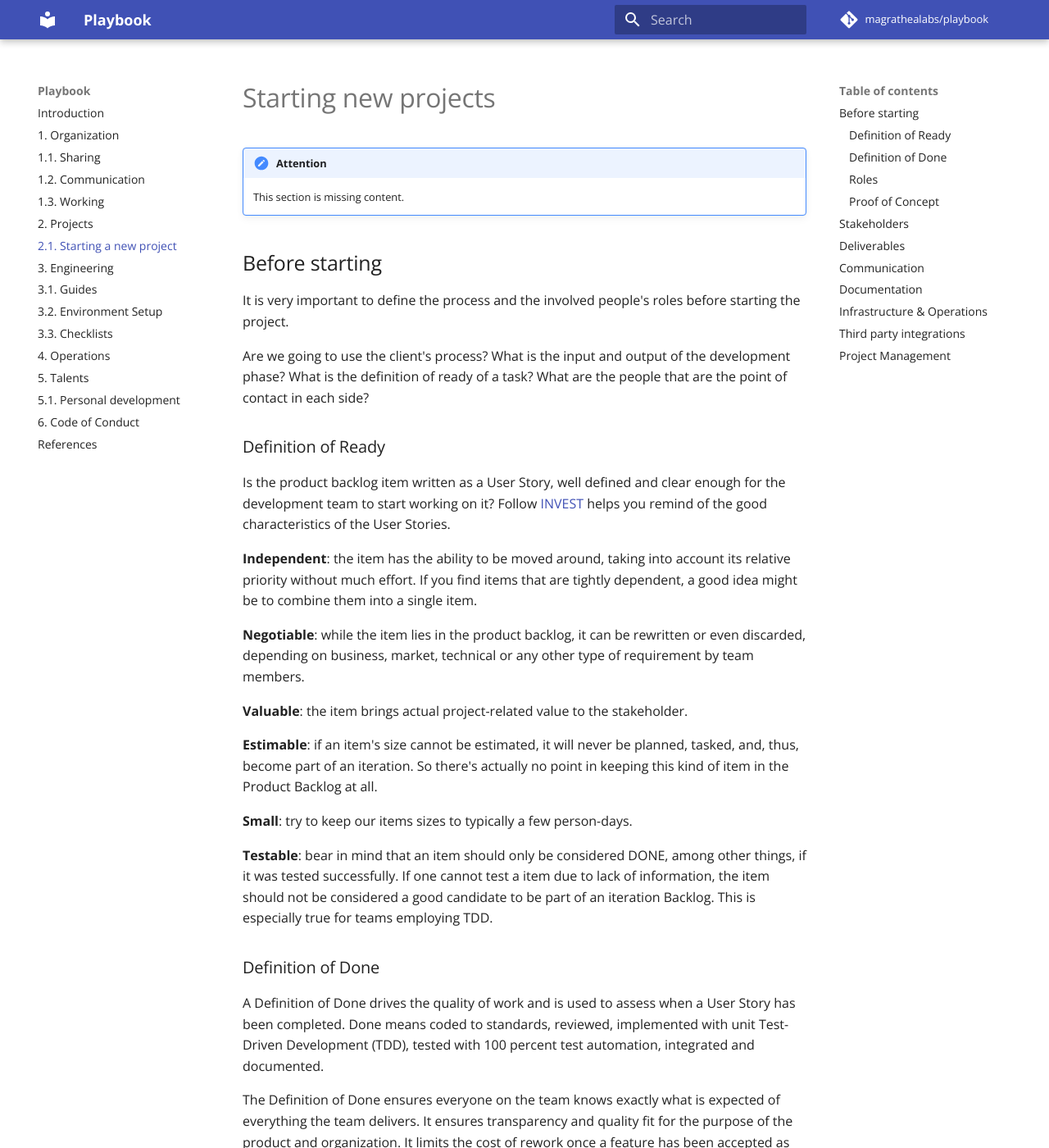
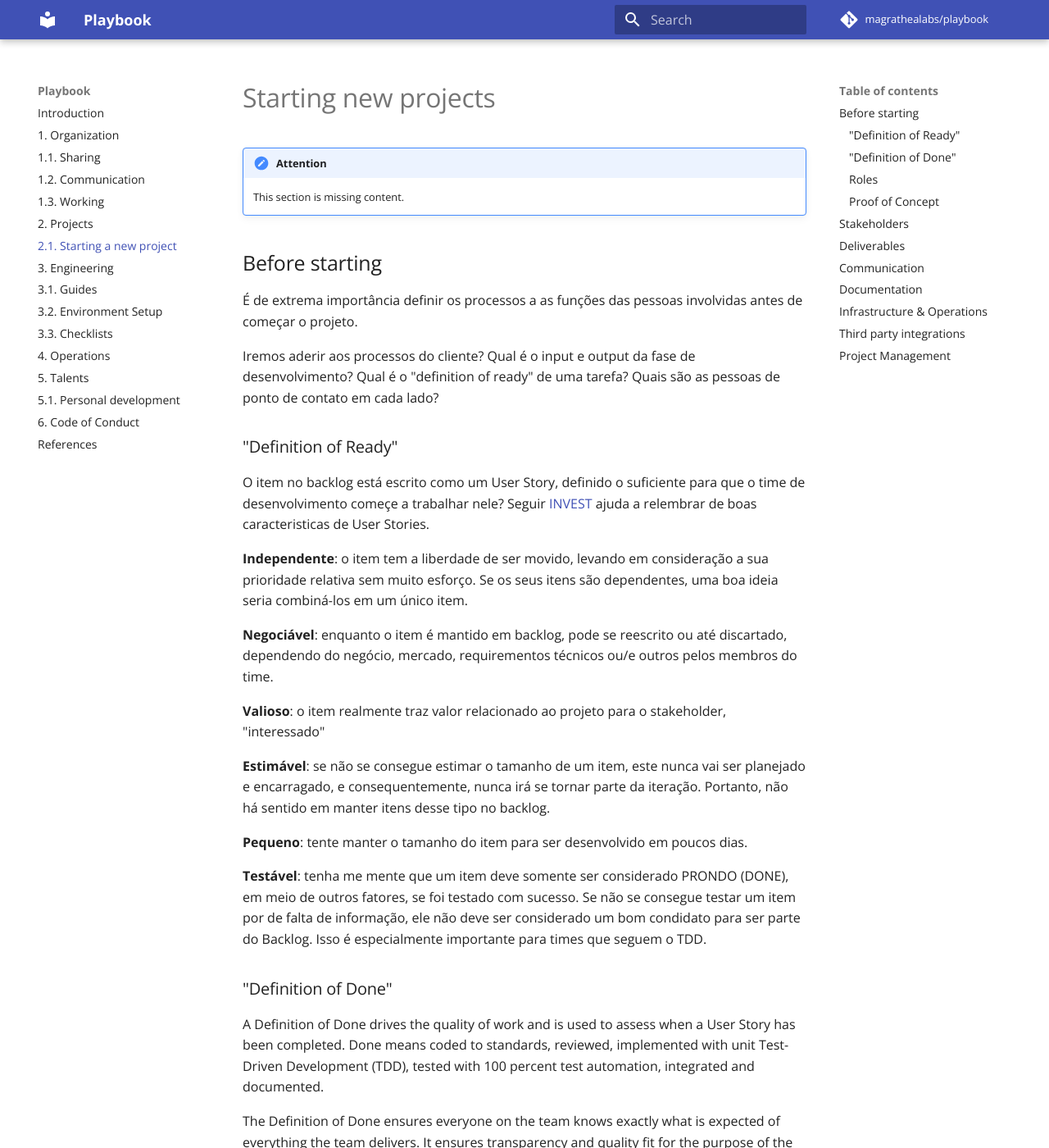
Before and after one commit to magrathealabs/playbook, an MkDocs documentation site: the page built from docs/2.1-new-projects.md, in a window 1280 px wide and 1400 px high. Shown: the whole window at 82% size. Built offline with MkDocs 1.6.1 and Material for MkDocs 9.7.7, drawn with Linux system fonts in a browser that asks for light colours; comment, search, counter and statistics services are not loaded.

Commit message:
Translate 1/3 of the doc

```diff
--- a/docs/2.1-new-projects.md
+++ b/docs/2.1-new-projects.md
@@ -5,27 +5,27 @@
 
 ## Before starting
 
-It is very important to define the process and the involved people's roles before starting the project.
+É de extrema importância definir os processos a as funções das pessoas involvidas antes de começar o projeto.
 
-Are we going to use the client's process? What is the input and output of the development phase? What is the definition of ready of a task? What are the people that are the point of contact in each side?
+Iremos aderir aos processos do cliente? Qual é o input e output da fase de desenvolvimento? Qual é o "definition of ready" de uma tarefa? Quais são as pessoas de ponto de contato em cada lado?
 
-### Definition of Ready
+### "Definition of Ready"
 
-Is the product backlog item written as a User Story, well defined and clear enough for the development team to start working on it? Follow [INVEST](https://www.agilealliance.org/glossary/invest) helps you remind of the good characteristics of the User Stories.
+O item no backlog está escrito como um User Story, definido o suficiente para que o time de desenvolvimento começe a trabalhar nele? Seguir [INVEST](https://www.agilealliance.org/glossary/invest) ajuda a relembrar de boas caracteristicas de User Stories.
 
-**Independent**: the item has the ability to be moved around, taking into account its relative priority without much effort. If you find items that are tightly dependent, a good idea might be to combine them into a single item.
+**Independente**: o item tem a liberdade de ser movido, levando em consideração a sua prioridade relativa sem muito esforço. Se os seus itens são dependentes, uma boa ideia seria combiná-los em um único item.
 
-**Negotiable**: while the item lies in the product backlog, it can be rewritten or even discarded, depending on business, market, technical or any other type of requirement by team members.
+**Negociável**: enquanto o item é mantido em backlog, pode se reescrito ou até discartado, dependendo do negócio, mercado, requirementos técnicos ou/e outros pelos membros do time.
 
-**Valuable**: the item brings actual project-related value to the stakeholder.
+**Valioso**: o item realmente traz valor relacionado ao projeto para o stakeholder, "interessado"
 
-**Estimable**: if an item's size cannot be estimated, it will never be planned, tasked, and, thus, become part of an iteration. So there's actually no point in keeping this kind of item in the Product Backlog at all.
+**Estimável**: se não se consegue estimar o tamanho de um item, este nunca vai ser planejado e encarragado, e consequentemente, nunca irá se tornar parte da iteração. Portanto, não há sentido em manter itens desse tipo no backlog.
 
-**Small**: try to keep our items sizes to typically a few person-days.
+**Pequeno**: tente manter o tamanho do item para ser desenvolvido em poucos dias.
 
-**Testable**: bear in mind that an item should only be considered DONE, among other things, if it was tested successfully. If one cannot test a item due to lack of information, the item should not be considered a good candidate to be part of an iteration Backlog. This is especially true for teams employing TDD.
+**Testável**: tenha me mente que um item deve somente ser considerado PRONDO (DONE), em meio de outros fatores, se foi testado com sucesso. Se não se consegue testar um item por de falta de informação, ele não deve ser considerado um bom condidato para ser parte do Backlog. Isso é especialmente importante para times que seguem o TDD.
 
-### Definition of Done
+### "Definition of Done"
 
 A Definition of Done drives the quality of work and is used to assess when a User Story has been completed. Done means coded to standards, reviewed, implemented with unit Test-Driven Development (TDD), tested with 100 percent test automation, integrated and documented.
 
```
